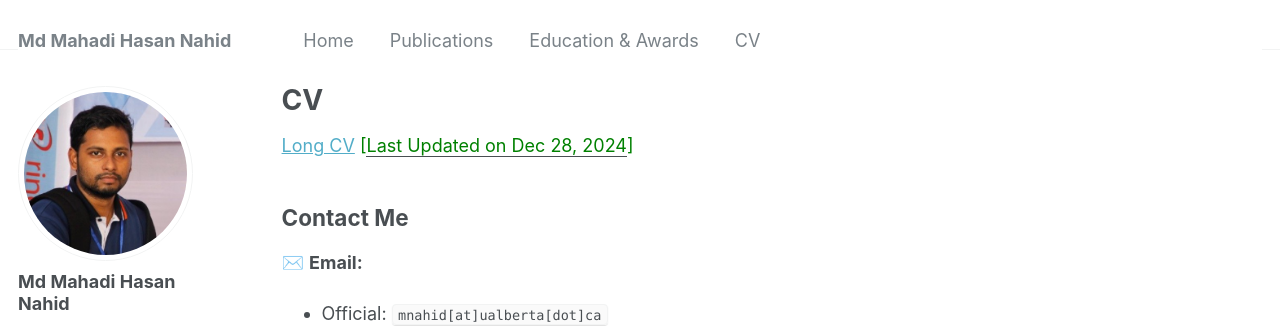
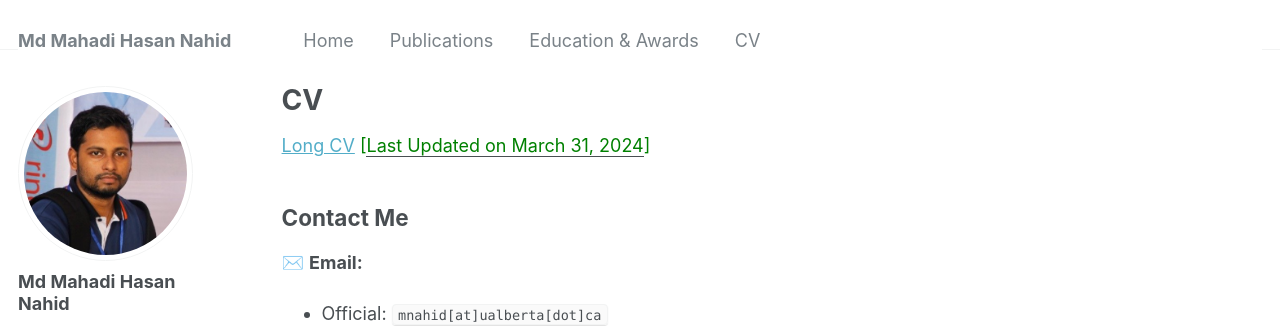
Before and after one commit to mahadi-nahid/mahadi-nahid.github.io, a Jekyll site: the page built from _pages/cv.md, in a window 1280 px wide and 1182 px high. Shown: the top 326 px of the window. Built offline with Jekyll 4.4.1, drawn with Linux system fonts in a browser that asks for light colours; some web fonts are replaced.

Commit message:
Update cv.md

```diff
--- a/_pages/cv.md
+++ b/_pages/cv.md
@@ -6,7 +6,7 @@ author_profile: true
 ---
 <p>
   <a href="https://mahadi-nahid.github.io/files/mnahid_cv_long.pdf" target="_blank" title="Long CV">Long CV</a>
-  <span style="color:green;">[<ins>Last Updated on Dec 28, 2024</ins>]</span>
+  <span style="color:green;">[<ins>Last Updated on March 31, 2024</ins>]</span>
 </p>
 
 ## Contact Me
```
